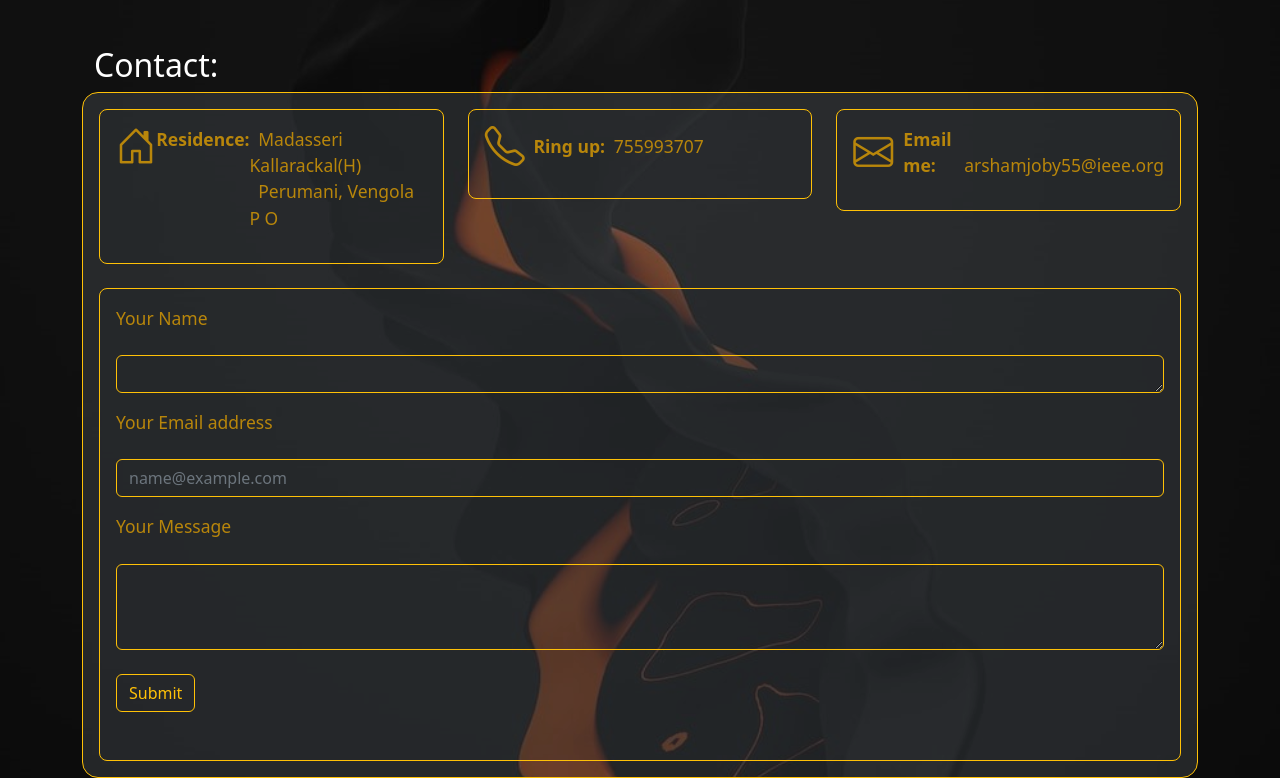
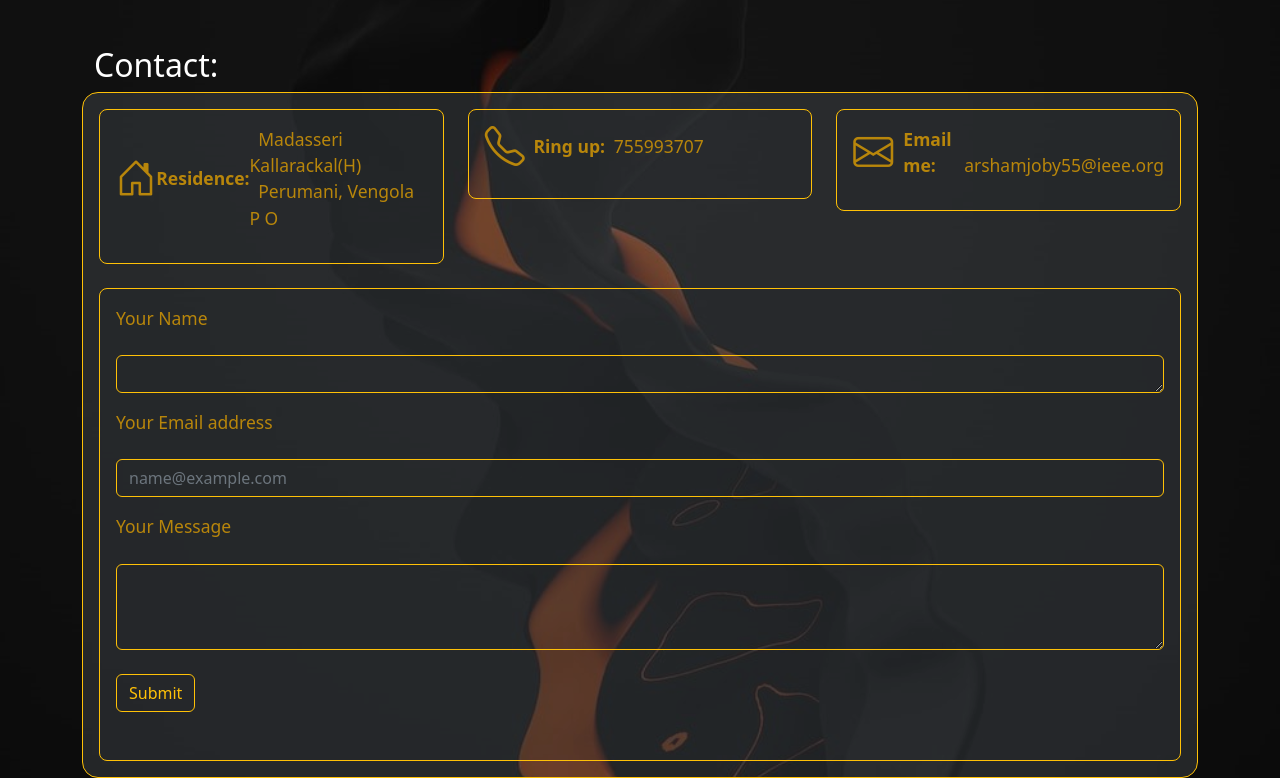
Before and after one commit to Arsha5502/Arsha_M_Joby, a plain HTML site: page index.html in a window 1280 px wide. Shown: the part 2824-3602 px from the top of the page. Drawn offline with nearby package versions, Linux system fonts and the light colour scheme.

Commit message:
Portfolio

```diff
--- a/index.html
+++ b/index.html
@@ -438,7 +438,7 @@
                                     <div class="col-lg-4">
                                         <div class="  p-3 border border-warning ;  rounded-3 ;.bg-gradient bg-secondary bg-dark bg-opacity-25 ">
 
-                                            <p style="color: darkgoldenrod; font-size: 17.5px; display:flex; align-items:normal;">
+                                            <p style="color: darkgoldenrod; font-size: 17.5px; display:flex; align-items:center;">
                                                 <i class="bi bi-house-door display-6"  style="margin-right: 0.3px;"></i>
                                                 <b>Residence:</b>&ensp;Madasseri Kallarackal(H)<br>&ensp;Perumani, Vengola P O
                                             </p>
```
